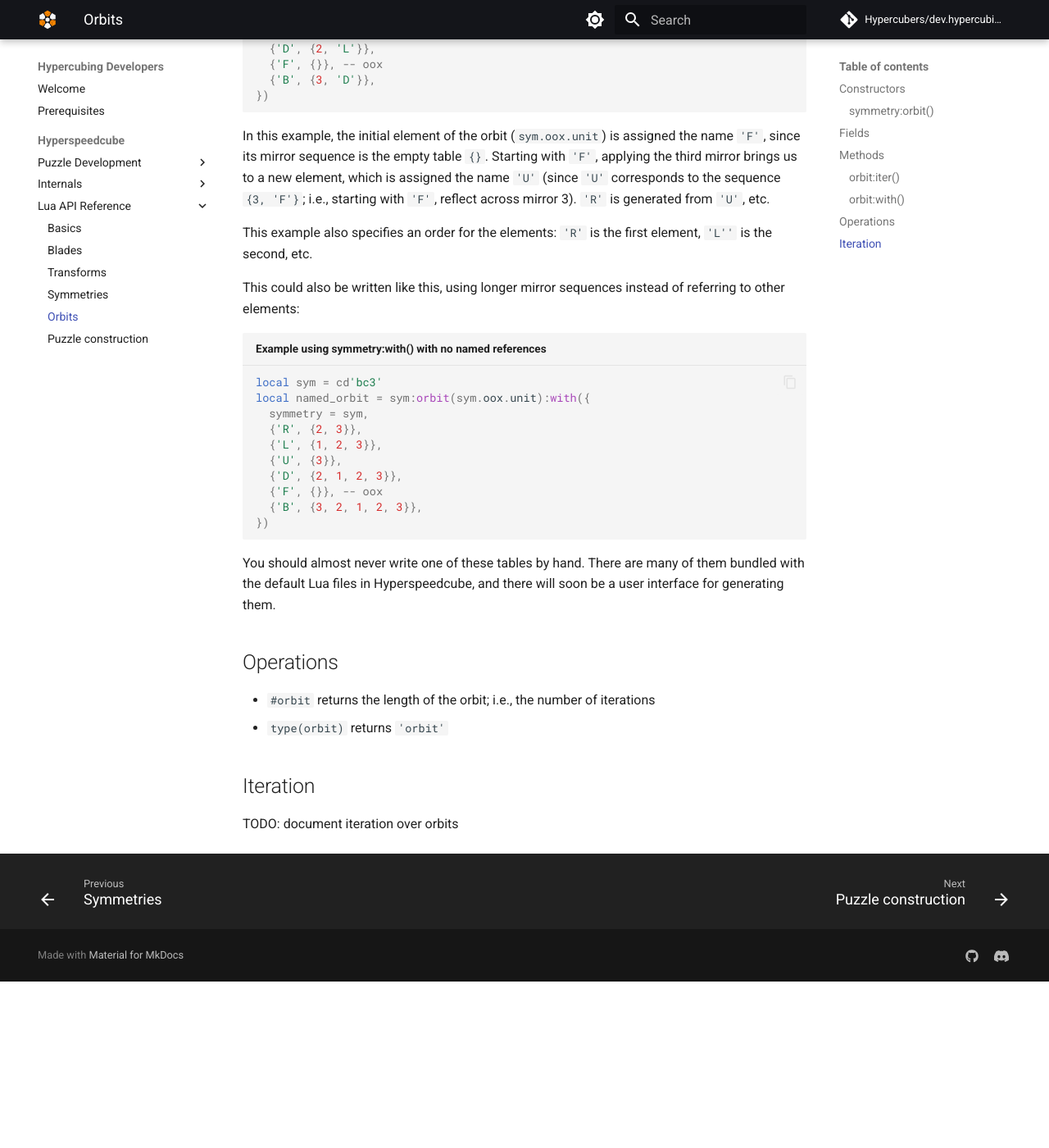
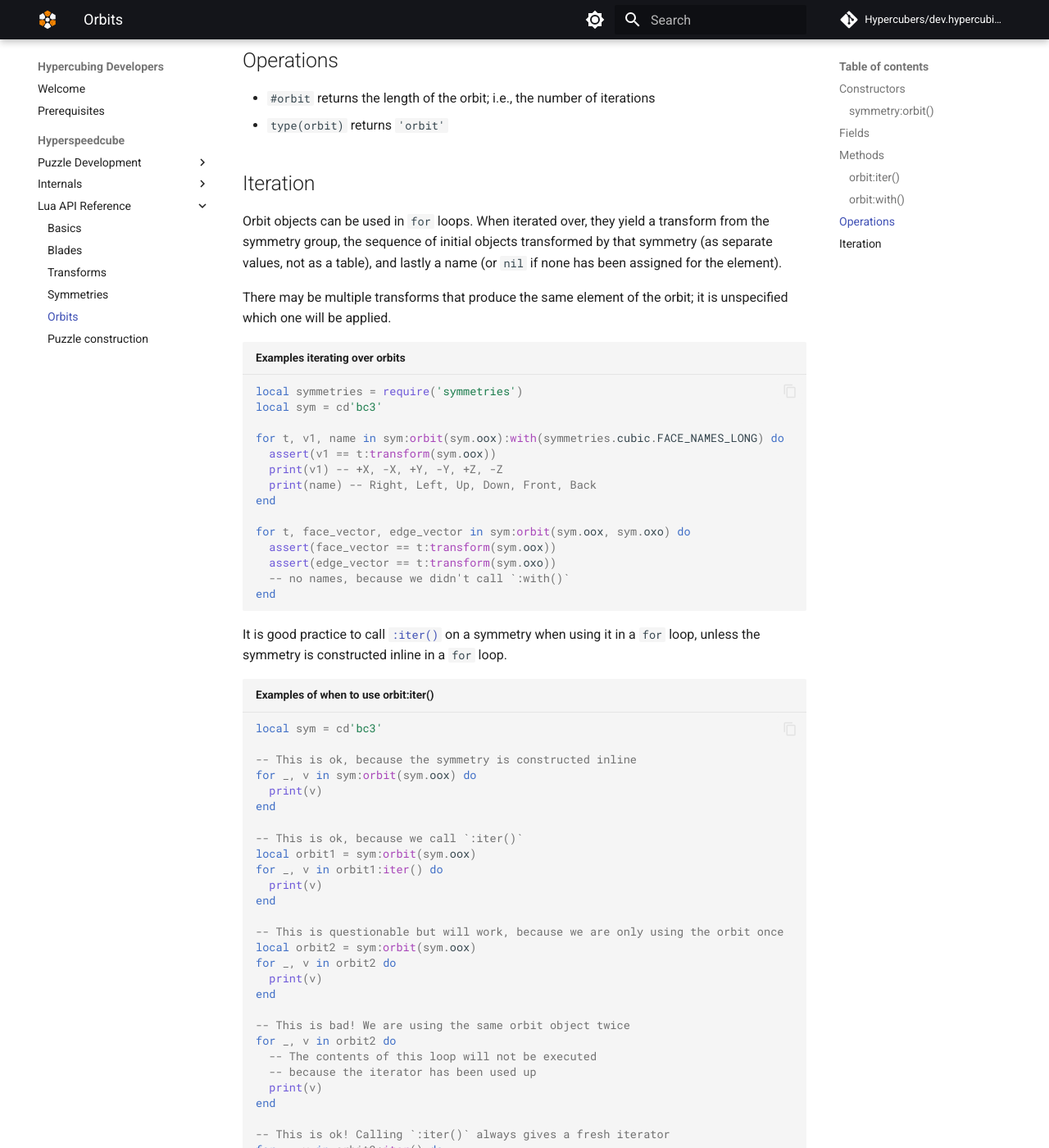
Before and after one commit to Hypercubers/dev.hypercubing.xyz, an MkDocs documentation site: the page built from docs/hsc/lua/orbits.md, in a window 1280 px wide and 1400 px high, scrolled down 2063 px. Shown: the whole window at 82% size. Built offline with MkDocs 1.6.1 and Material for MkDocs 9.7.7, drawn with Linux system fonts in a browser that asks for light colours; comment, search, counter and statistics services are not loaded; before the commit the page ends 3260 px from its top, so only the background shows below that; some of the changed text lies outside the part shown.

Commit message:
Document iteration over Lua orbits

````diff
--- a/docs/hsc/lua/orbits.md
+++ b/docs/hsc/lua/orbits.md
@@ -21,43 +21,7 @@ Calling the `:orbit()` method on a [symmetry] with one or more [transformable] o
 
 ### `orbit:iter()`
 
-`:iter()` returns a new identical orbit that can be used for iteration. Once an orbit has been iterated over in a `for` loop, it cannot be used again.
-
-It is good practice to call `:iter()` on a symmetry when using it in a `for` loop, unless the symmetry is constructed inline in a `for` loop.
-
-```lua title="Examples iterating over orbits"
-local sym = cd'bc3'
-
--- This is ok, because the symmetry is constructed inline
-for _, v in sym:orbit(sym.oox) do
-  print(v)
-end
-
--- This is ok, because we call `:iter()`
-local orbit1 = sym:orbit(sym.oox)
-for _, v in orbit1:iter() do
-  print(v)
-end
-
--- This is questionable but will work, because we are only using the orbit once
-local orbit2 = sym:orbit(sym.oox)
-for _, v in orbit2 do
-  print(v)
-end
-
--- This is bad! We are using the same orbit object twice
-for _, v in orbit2 do
-  print(v) -- This will not be called because the iterator has been used up
-end
-
--- This is ok! Calling `:iter()` always gives a fresh iterator
-for _, v in orbit2:iter() do
-  print(v)
-end
-
--- This is also ok! Functions that take an orbit as a parameter implicitly call `:iter()`
-puzzle:carve(orbit2)
-```
+`:iter()` returns a new identical orbit that can be used for iteration. Once an orbit has been iterated over in a `for` loop, it cannot be used again. See [Iteration](#iteration).
 
 ### `orbit:with()`
 
@@ -108,4 +72,61 @@ You should almost never write one of these tables by hand. There are many of the
 
 ## Iteration
 
-TODO: document iteration over orbits
+Orbit objects can be used in `for` loops. When iterated over, they yield a transform from the symmetry group, the sequence of initial objects transformed by that symmetry (as separate values, not as a table), and lastly a name (or `nil` if none has been assigned for the element).
+
+There may be multiple transforms that produce the same element of the orbit; it is unspecified which one will be applied.
+
+```lua title="Examples iterating over orbits"
+local symmetries = require('symmetries')
+local sym = cd'bc3'
+
+for t, v1, name in sym:orbit(sym.oox):with(symmetries.cubic.FACE_NAMES_LONG) do
+  assert(v1 == t:transform(sym.oox))
+  print(v1) -- +X, -X, +Y, -Y, +Z, -Z
+  print(name) -- Right, Left, Up, Down, Front, Back
+end
+
+for t, face_vector, edge_vector in sym:orbit(sym.oox, sym.oxo) do
+  assert(face_vector == t:transform(sym.oox))
+  assert(edge_vector == t:transform(sym.oxo))
+  -- no names, because we didn't call `:with()`
+end
+```
+
+It is good practice to call [`:iter()`](#iter) on a symmetry when using it in a `for` loop, unless the symmetry is constructed inline in a `for` loop.
+
+```lua title="Examples of when to use orbit:iter()"
+local sym = cd'bc3'
+
+-- This is ok, because the symmetry is constructed inline
+for _, v in sym:orbit(sym.oox) do
+  print(v)
+end
+
+-- This is ok, because we call `:iter()`
+local orbit1 = sym:orbit(sym.oox)
+for _, v in orbit1:iter() do
+  print(v)
+end
+
+-- This is questionable but will work, because we are only using the orbit once
+local orbit2 = sym:orbit(sym.oox)
+for _, v in orbit2 do
+  print(v)
+end
+
+-- This is bad! We are using the same orbit object twice
+for _, v in orbit2 do
+  -- The contents of this loop will not be executed
+  -- because the iterator has been used up
+  print(v)
+end
+
+-- This is ok! Calling `:iter()` always gives a fresh iterator
+for _, v in orbit2:iter() do
+  print(v)
+end
+
+-- This is also ok! Functions that take an orbit as a parameter implicitly call `:iter()`
+puzzle:carve(orbit2)
+```
````
